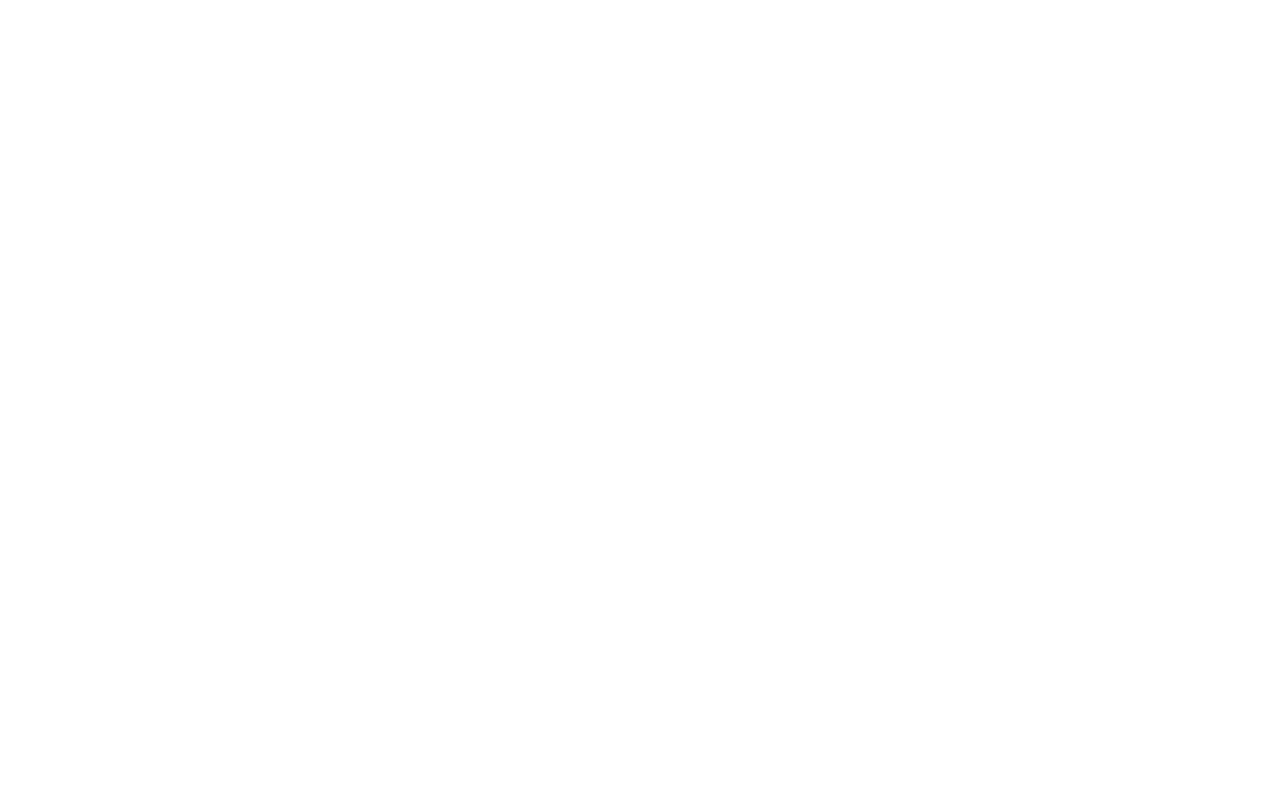
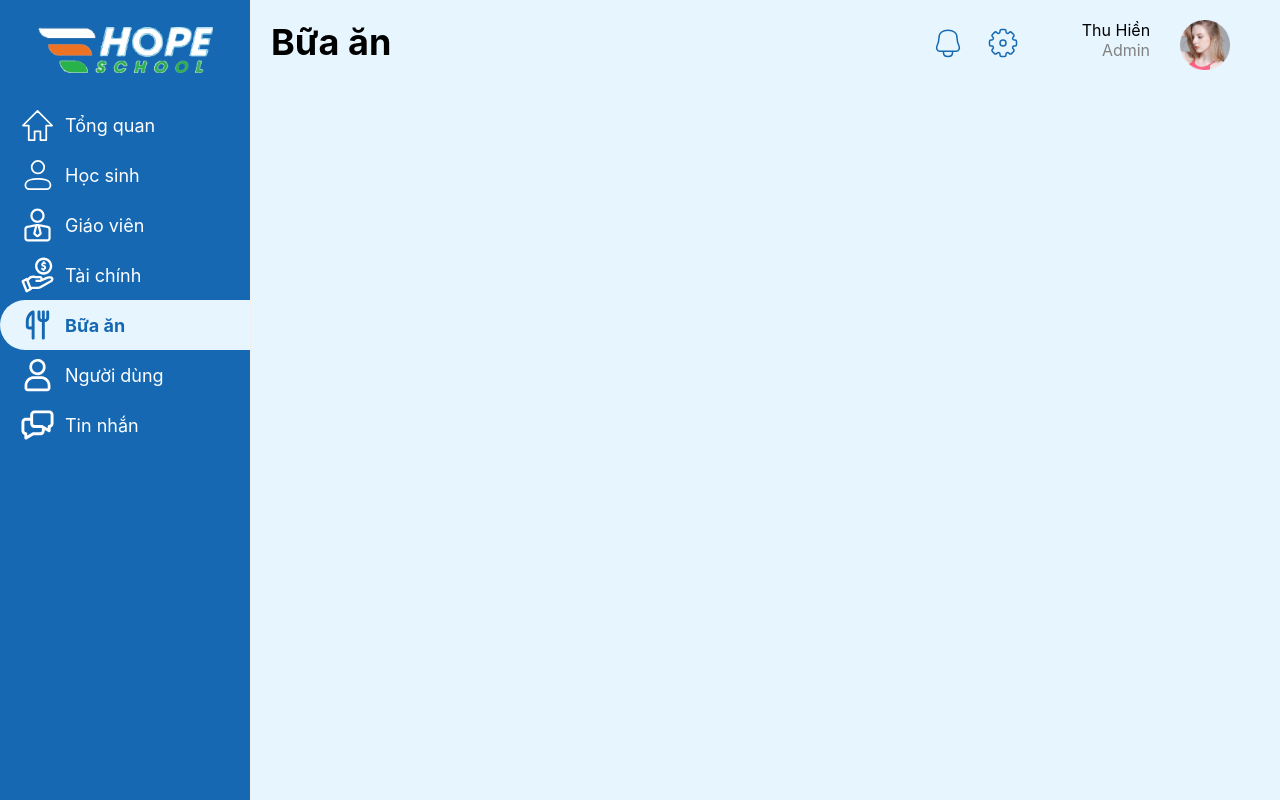
Before and after one commit to TalJa1/web-huybao, a React (Create React App) app: page /meals in a window 1280 px wide. Before the commit this address had no page. Built offline with nearby package versions, Linux system fonts and the light colour scheme.

Commit message:
Add MealPage component and meal data generation functionality

```diff
--- a/src/App.tsx
+++ b/src/App.tsx
@@ -6,6 +6,7 @@
 import StudentPage from "./views/StudentPage";
 import TeacherPage from "./views/TeacherPage";
 import FinancePage from "./views/FinancePage";
+import MealPage from "./views/MealPage";
 
 function App() {
   return (
@@ -15,6 +16,7 @@
         <Route path="/students" element={<StudentPage />} />
         <Route path="/teachers" element={<TeacherPage />} />
         <Route path="/finance" element={<FinancePage />} />
+        <Route path="/meals" element={<MealPage />} />
       </Routes>
     </BrowserRouter>
   );
--- a/src/assets/iconSVG.tsx
+++ b/src/assets/iconSVG.tsx
@@ -7,6 +7,39 @@
   height = height ?? 30;
   color = color ?? "white";
   return <></>;
+};
+
+export const starIcon: React.FC<IconSVGProps> = ({ width, height, color }) => {
+  width = width ?? 29;
+  height = height ?? 30;
+  color = color ?? "white";
+  return <svg width="28" height="26" viewBox="0 0 28 26" fill="none" xmlns="http://www.w3.org/2000/svg">
+  <path d="M13.0554 1.21739C13.3667 0.321827 14.6333 0.321827 14.9446 1.21739L17.5334 8.66501C17.6707 9.06008 18.0394 9.32795 18.4575 9.33647L26.3406 9.49711C27.2886 9.51643 27.6799 10.721 26.9244 11.2938L20.6413 16.0573C20.308 16.31 20.1671 16.7434 20.2883 17.1438L22.5715 24.6907C22.846 25.5982 21.8214 26.3426 21.0432 25.8011L14.5712 21.2975C14.2279 21.0586 13.7721 21.0586 13.4288 21.2975L6.95684 25.8011C6.1786 26.3426 5.15396 25.5982 5.42851 24.6907L7.71173 17.1438C7.83285 16.7434 7.69202 16.31 7.35873 16.0573L1.0756 11.2938C0.320066 10.721 0.711446 9.51643 1.65937 9.49711L9.54246 9.33647C9.96063 9.32795 10.3293 9.06008 10.4666 8.66501L13.0554 1.21739Z" fill="#FCC43E"/>
+  </svg>
+  ;
+};
+
+export const chartIcon: React.FC<IconSVGProps> = ({ width, height, color }) => {
+  width = width ?? 29;
+  height = height ?? 30;
+  color = color ?? "white";
+  return <svg width="62" height="54" viewBox="0 0 62 54" fill="none" xmlns="http://www.w3.org/2000/svg">
+  <path d="M8 32.2387C8 30.6102 6.20914 29.2901 4 29.2901C1.79086 29.2901 0 30.6102 0 32.2387V50.5515C0 52.1799 1.79086 53.5 4 53.5C6.20914 53.5 8 52.1799 8 50.5515V32.2387Z" fill="#1568B1"/>
+  <path d="M26 21.7318C26 20.1242 24.2091 18.821 22 18.821C19.7909 18.821 18 20.1242 18 21.7318V50.5892C18 52.1968 19.7909 53.5 22 53.5C24.2091 53.5 26 52.1968 26 50.5892V21.7318Z" fill="#1568B1"/>
+  <path d="M44 3.46576C44 1.82781 42.2091 0.5 40 0.5C37.7909 0.5 36 1.82782 36 3.46576V50.5342C36 52.1722 37.7909 53.5 40 53.5C42.2091 53.5 44 52.1722 44 50.5342V3.46576Z" fill="#1568B1"/>
+  <path d="M62 27.0054C62 25.3762 60.2091 24.0556 58 24.0556C55.7909 24.0556 54 25.3762 54 27.0054V50.5502C54 52.1793 55.7909 53.5 58 53.5C60.2091 53.5 62 52.1793 62 50.5502V27.0054Z" fill="#1568B1"/>
+  </svg>
+  ;
+};
+
+export const likeIcon: React.FC<IconSVGProps> = ({ width, height, color }) => {
+  width = width ?? 29;
+  height = height ?? 30;
+  color = color ?? "white";
+  return <svg width="40" height="40" viewBox="0 0 40 40" fill="none" xmlns="http://www.w3.org/2000/svg">
+  <path d="M39.9411 3.55888C39.9411 1.90202 38.598 0.558876 36.9411 0.558876L9.94113 0.558875C8.28427 0.558875 6.94113 1.90202 6.94113 3.55888C6.94113 5.21573 8.28427 6.55888 9.94113 6.55888H33.9411V30.5589C33.9411 32.2157 35.2843 33.5589 36.9411 33.5589C38.598 33.5589 39.9411 32.2157 39.9411 30.5589L39.9411 3.55888ZM5.12132 39.6213L39.0624 5.6802L34.8198 1.43755L0.87868 35.3787L5.12132 39.6213Z" fill="#1568B1"/>
+  </svg>
+  ;
 };
 
 export const upTradeIcon: React.FC<IconSVGProps> = ({
--- a/src/services/renderData.ts
+++ b/src/services/renderData.ts
@@ -1,4 +1,4 @@
-import { Student } from "./typeProps";
+import { MealDataProps, Student } from "./typeProps";
 
 export const homeListStudent = [
   {
@@ -299,3 +299,60 @@
 
 // Generate 20 more trade data entries
 export const TradeData = generateTradeData(20);
+
+
+const mealNames = [
+  "Phở",
+  "Bún chả",
+  "Bánh mì",
+  "Cơm tấm",
+  "Gỏi cuốn",
+  "Bánh xèo",
+  "Chả giò",
+  "Bánh cuốn",
+  "Bún bò Huế",
+  "Cao lầu",
+  "Mì Quảng",
+  "Nem rán",
+  "Bánh khọt",
+  "Bánh bèo",
+  "Bánh đúc",
+  "Bánh ít",
+  "Bánh tét",
+  "Bánh chưng",
+  "Bánh gai",
+  "Bánh giò",
+  "Bánh nậm",
+  "Bánh phu thê",
+  "Bánh tằm",
+  "Bánh tráng",
+  "Bánh trôi",
+];
+
+const categories = ["Bữa sáng", "Bữa trưa", "Vặt"];
+
+const generateMeals = (numMealsPerCategory: number): MealDataProps[] => {
+  const meals: MealDataProps[] = [];
+  let nameIndex = 0;
+
+  for (const category of categories) {
+    for (let i = 0; i < numMealsPerCategory; i++) {
+      if (nameIndex >= mealNames.length) nameIndex = 0;
+
+      meals.push({
+        name: mealNames[nameIndex],
+        catergory: category,
+        star: Math.floor(Math.random() * 5) + 1,
+        order: Math.floor(Math.random() * 2000) + 1,
+        like: Math.floor(Math.random() * 100) + 1,
+      });
+
+      nameIndex++;
+    }
+  }
+
+  return meals;
+};
+
+// Generate 15 meals for each category
+export const MealData = generateMeals(15);
--- /dev/null
+++ b/src/views/MealPage.tsx
@@ -0,0 +1,59 @@
+import { Box } from "@mui/material";
+import React from "react";
+import Grid from "@mui/material/Grid2";
+import TopLayout from "../components/TopLayout";
+import { bellIcon, settingIcon } from "../assets/iconSVG";
+
+const MealPage = () => {
+  return (
+    <TopLayout>
+      <Main />
+    </TopLayout>
+  );
+};
+
+const Main: React.FC = () => {
+  return (
+    <Box sx={{ padding: "20px" }}>
+      <Grid container>
+        <Grid size={8}>
+          <Box sx={{ color: "#000000", fontSize: "36px", fontWeight: "700" }}>
+            Bữa ăn
+          </Box>
+        </Grid>
+        <Grid size={4}>
+          <Header />
+        </Grid>
+      </Grid>
+      {/* Render here */}
+    </Box>
+  );
+};
+
+const Header: React.FC = () => {
+  return (
+    <Grid container size={12} display={"flex"} alignItems={"center"}>
+      <Grid size={2}>{bellIcon({})}</Grid>
+      <Grid size={2}>{settingIcon({})}</Grid>
+      <Grid size={8} container>
+        <Grid
+          size={6}
+          display="flex"
+          flexDirection="column"
+          alignItems={"flex-end"}
+        >
+          <Grid sx={{ color: "#000000" }}>Thu Hiền</Grid>
+          <Grid sx={{ color: "#818181" }}>Admin</Grid>
+        </Grid>
+        <Grid size={6} display={"flex"} justifyContent={"center"}>
+          <img
+            style={{ width: "50px", height: "50px" }}
+            alt=""
+            src={require("../assets/home/avatar.png")}
+          />
+        </Grid>
+      </Grid>
+    </Grid>
+  );
+};
+export default MealPage;
```
Also changed, not shown: src/services/typeProps.ts (+8 -0 lines).
